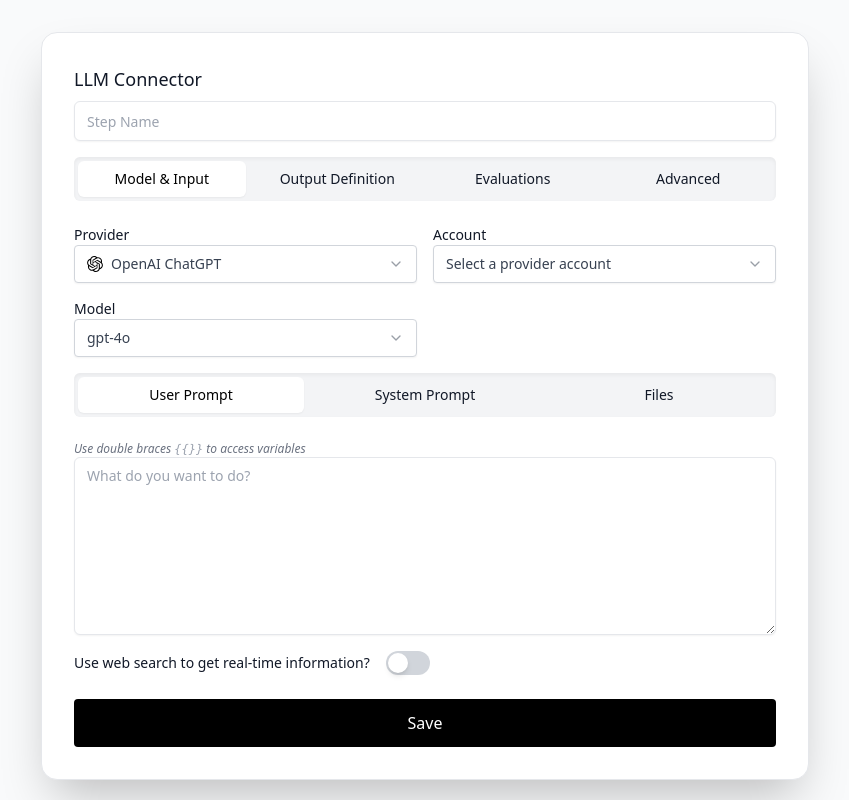
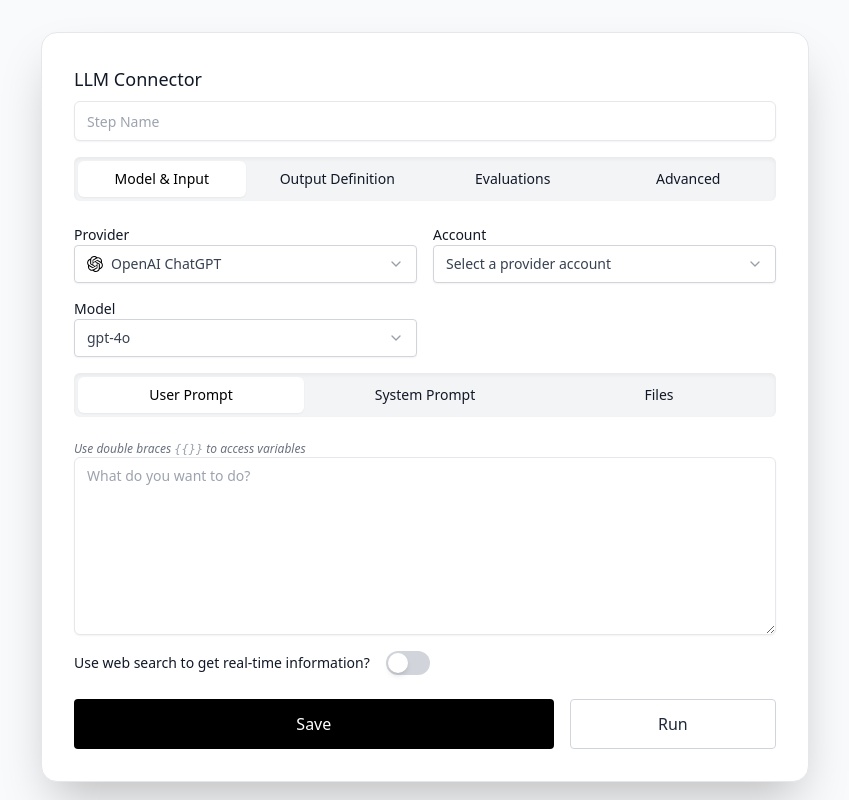
Before and after one commit to eduardo-braga/llm-connector-form, a React (Vite) app: page / in a window 1280 px wide. Shown: the whole page, without its empty margins (215-1064 px from the left). Built offline with nearby package versions, Linux system fonts and the light colour scheme.

Commit message:
Add files via upload

```diff
--- a/src/pages/LLM_Connector_Form.jsx
+++ b/src/pages/LLM_Connector_Form.jsx
@@ -910,14 +910,24 @@ const generateSchemaFromExample = () => {
           </div>
           </TabsContent>
         </Tabs>
+        <div className="flex gap-4 mt-6">
           <Button
-          className="w-full mt-6"
+            className="w-[70%]"
             variant="black"
             size="lg"
             onClick={() => toast.success("Connector successfully saved!")}
           >
             Save
           </Button>
+          <Button
+            className="w-[30%]"
+            variant="outline"
+            size="lg"
+            onClick={() => toast("Running connector...")}
+          >
+            Run
+          </Button>
+        </div>
       </CardContent>
     </Card>
   );
```
Lines whose indentation alone changed are shown as unchanged.
